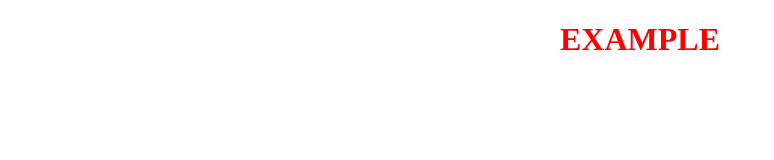
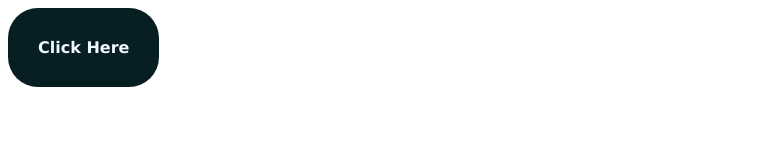
Before and after one commit to JustJeevan07/SkillLab, a plain HTML site: page Index.html in a window 1280 px wide. Shown: the whole page, without its empty margins (0-774 px from the left). Drawn offline with Linux system fonts and the light colour scheme.

Commit message:
version1

```diff
--- a/Index.html
+++ b/Index.html
@@ -5,6 +5,28 @@
         <link rel="stylesheet" href="style.css">
     </head>
     <body>
+    <!-- <div class="test">
         <h1>EXAMPLE</h1>
+        <h2>Example 2</h2>
+    </div> -->
+<!--
+   <div class="urli">
+    <p style="font-weight: bold;">Unorderd List</p>
+    <ul>
+        <li>Tea</li>
+        <li>Milk</li>
+        <li>Horlics</li>
+    </ul>
+   </div>
+    <div class="orli">
+        <p style="font-weight: bold;">Orderd List</p>
+        <ol>
+            <li>Tea</li>
+            <li>Milk</li>
+            <li>Horlics</li>
+        </ol>
+    </div> -->
+    <a href="http://rvce.edu.in">Click Here</a>
+
     </body>
 </html>
--- a/style.css
+++ b/style.css
@@ -1,6 +1,44 @@
 body{
+    /* background-image:url(Background.jpg) ;
+    background-position: center;
+    background-repeat: no-repeat;
+    background-size: auto; */
+    align-items: center;
+    align-content: center;
+    font-family: 'Lucida Sans', 'Lucida Sans Regular', 'Lucida Grande', 'Lucida Sans Unicode', Geneva, Verdana, sans-serif;
+}
+
+/* .test{
+    padding: 20px;
+    background-color: #071e22;
+    color: white;
+    align-content: center;
     text-align: center;
+    width: 60%;height: 20%;
+    margin: auto;
+    margin-bottom: 10px;
+} */
+/* .urli{
+   position: relative;
+   display: inline-block;
+   left: 0;
+   margin: 2px;
 }
-h1{
-    color: red;
+.orli{
+    position: relative;
+    display: inline-block;
+} */
+a{
+
+    margin: 0 auto;
+    display: inline-block;
+    background-color: #071e22;
+    padding: 30px;
+    color: aliceblue;
+    border-radius: 30px;
+    text-decoration: none;
+    font-weight: bold;
 }
+a:hover{
+    background-color: aliceblue;color: black;
+}
```
Also changed, not shown: para.html (added, +14 -0 lines), 1 other file.
